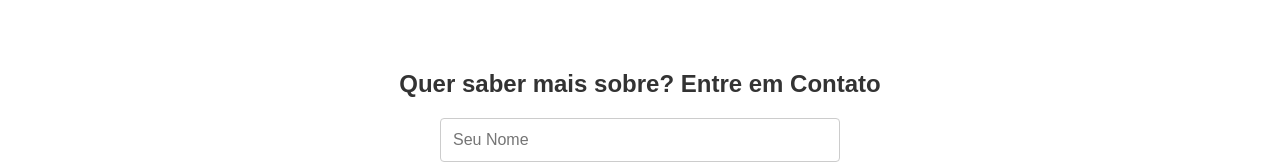
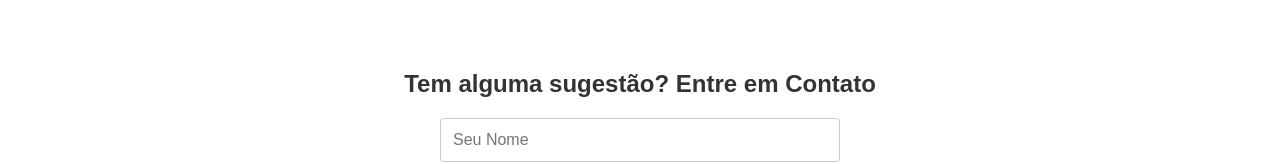
Before and after one commit to j3anp07/Cidade-Jardim-Conheca-Alegre, a plain HTML site: page index.html in a window 1280 px wide. Shown: the part 1459-1623 px from the top of the page. Drawn offline with Linux system fonts and the light colour scheme.

Commit message:
atualizando textos informativos

```diff
--- a/index.html
+++ b/index.html
@@ -79,7 +79,7 @@
         <section class="contato">
 
 
-            <h2>Quer saber mais sobre? Entre em Contato</h2>
+            <h2>Tem alguma sugestão? Entre em Contato</h2>
 
             <form action="#">
                 <input type="text" placeholder="Seu Nome" required>
```
